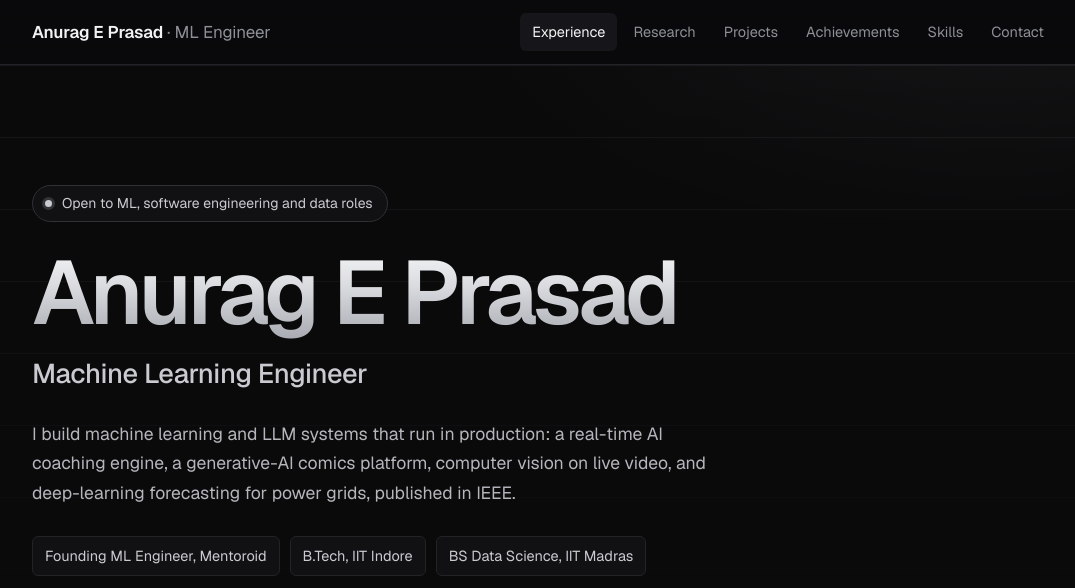
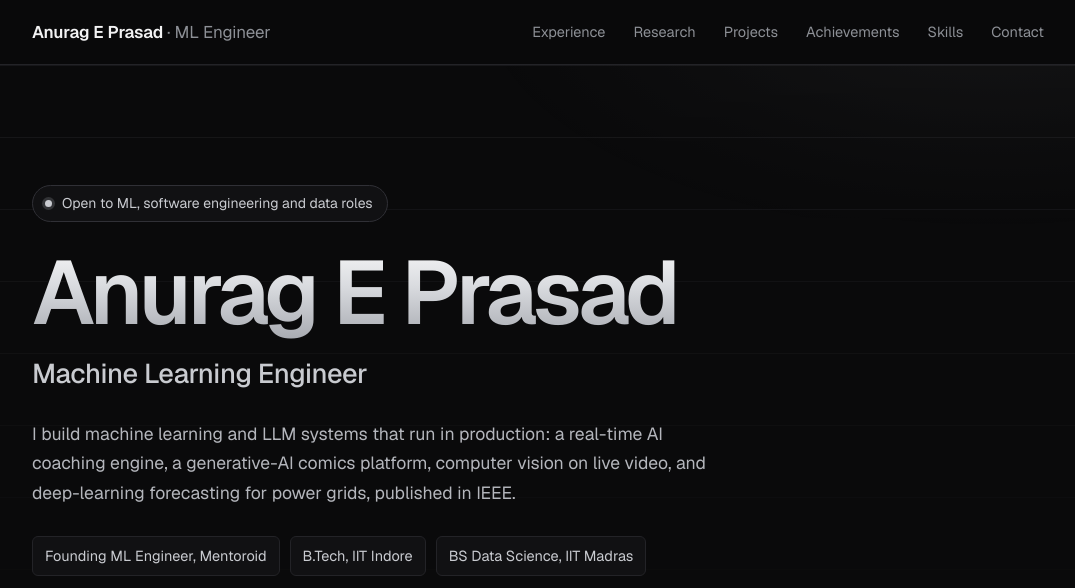
Before and after one commit to anurag2506/anurageprasad, a plain HTML site: page index.html in a window 1280 px wide. Shown: the top 588 px of the page, without its empty margins (96-1171 px from the left). Drawn offline with nearby package versions, Linux system fonts and the light colour scheme.

Commit message:
Update index.html

```diff
--- a/index.html
+++ b/index.html
@@ -42,11 +42,11 @@
   .silver{background:var(--silver-grad);-webkit-background-clip:text;background-clip:text;color:transparent}
 
   /* nav */
-  .nav{position:sticky;top:env(safe-area-inset-top,0px);z-index:30;background:rgba(10,10,11,.82);backdrop-filter:blur(12px);-webkit-backdrop-filter:blur(12px);border-bottom:1px solid var(--line)}
+  .nav{position:sticky;top:env(safe-area-inset-top,0px);z-index:30;background:rgba(10,10,11,.86);backdrop-filter:blur(10px);-webkit-backdrop-filter:blur(10px);border-bottom:1px solid var(--line);transform:translateZ(0);will-change:transform;contain:layout paint}
   .nav .wrap{display:flex;align-items:center;gap:24px;min-height:var(--navh)}
   .brand{font-weight:600;color:var(--ink);text-decoration:none;letter-spacing:-.01em;white-space:nowrap}
   .brand span{color:var(--muted);font-weight:400}
-  .links{display:flex;gap:4px;margin-left:auto;overflow-x:auto;scrollbar-width:none;-webkit-overflow-scrolling:touch}
+  .links{display:flex;gap:4px;margin-left:auto;overflow-x:auto;overscroll-behavior-x:contain;scroll-behavior:smooth;scrollbar-width:none;-webkit-overflow-scrolling:touch}
   .links::-webkit-scrollbar{display:none}
   .links a{font-size:14.5px;color:var(--muted);text-decoration:none;padding:7px 12px;border-radius:6px;white-space:nowrap;transition:color .2s,background .2s}
   .links a:hover{color:var(--ink)}
@@ -57,13 +57,13 @@
   }
 
   /* hero */
-  .hero{position:relative;border-bottom:1px solid var(--line);overflow:hidden}
+  .hero{position:relative;border-bottom:1px solid var(--line);overflow:hidden;contain:paint}
   .hero::before{content:"";position:absolute;inset:0;pointer-events:none;
     background:
       radial-gradient(900px 420px at 85% -10%, rgba(210,212,218,.10), transparent 60%),
       linear-gradient(var(--line) 1px, transparent 1px) 0 0/100% 72px;
     -webkit-mask-image:linear-gradient(180deg,#000 0%,transparent 90%);mask-image:linear-gradient(180deg,#000 0%,transparent 90%);
-    opacity:.55}
+    opacity:.55;transform:translateZ(0)}
   .hero .wrap{position:relative;padding-block:clamp(64px,10vw,120px) clamp(56px,8vw,88px)}
   .avail{display:inline-flex;align-items:center;gap:10px;padding:6px 14px 6px 12px;border:1px solid var(--line-2);border-radius:999px;font-size:14px;color:var(--silver);background:var(--surface)}
   .avail i{width:7px;height:7px;border-radius:50%;background:var(--silver);box-shadow:0 0 0 3px rgba(201,203,208,.18)}
@@ -81,6 +81,11 @@
 
   /* sections */
   section{padding-block:clamp(64px,9vw,104px);border-bottom:1px solid var(--line)}
+  /* hover effects only where a real pointer exists — they cause repaint churn on touch scrolling */
+  @media (hover:none){
+    .btn:hover,.site:hover,.card:hover{transform:none}
+    .rows li:hover{background:none}
+  }
   .head{display:flex;flex-direction:column;gap:10px;margin-bottom:clamp(32px,5vw,52px);max-width:62ch}
   .head h2{font-size:clamp(1.9rem,4vw,2.7rem);line-height:1.1}
   .head p{font-size:1.05rem}
@@ -524,20 +529,49 @@
   }));
 
   // active section in nav
-  const links = [...document.querySelectorAll('#links a')];
-  const map = new Map(links.map(a => [a.getAttribute('href').slice(1), a]));
-  if ('IntersectionObserver' in window){
-    const io = new IntersectionObserver(entries => {
-      entries.forEach(e => {
-        if (e.isIntersecting){
-          links.forEach(a => a.classList.remove('active'));
-          const a = map.get(e.target.id);
-          if (a){ a.classList.add('active'); a.scrollIntoView({block:'nearest', inline:'nearest'}); }
-        }
-      });
-    }, {rootMargin:'-45% 0px -50% 0px'});
-    map.forEach((_, id) => { const s = document.getElementById(id); s && io.observe(s); });
+  const bar = document.getElementById('links');
+  const links = [...bar.querySelectorAll('a')];
+  const sections = links
+    .map(a => ({ a, el: document.getElementById(a.getAttribute('href').slice(1)) }))
+    .filter(x => x.el);
+
+  let current = null;
+  function setActive(a){
+    if (a === current) return;            // nothing changed: touch no DOM, cause no reflow
+    if (current) current.classList.remove('active');
+    current = a;
+    if (!a) return;
+    a.classList.add('active');
+    // Keep the chip in view by scrolling ONLY the nav strip sideways.
+    // (scrollIntoView would also scroll the page and fight the user.)
+    if (bar.scrollWidth > bar.clientWidth + 1){
+      const pad = 16;
+      const left = a.offsetLeft - pad;
+      const right = a.offsetLeft + a.offsetWidth + pad;
+      if (left < bar.scrollLeft) bar.scrollLeft = left;
+      else if (right > bar.scrollLeft + bar.clientWidth) bar.scrollLeft = right - bar.clientWidth;
+    }
   }
+
+  // One rAF-throttled read per scroll burst; no layout writes while scrolling.
+  let queued = false;
+  function update(){
+    queued = false;
+    const line = window.innerHeight * 0.35;   // the section crossing this line is "current"
+    let found = null;
+    for (const s of sections){
+      const r = s.el.getBoundingClientRect();
+      if (r.top <= line && r.bottom > line){ found = s.a; break; }
+      if (r.top > line) break;
+      found = s.a;
+    }
+    if (window.scrollY < 40) found = null;    // at the very top, nothing is active
+    setActive(found);
+  }
+  function onScroll(){ if (!queued){ queued = true; requestAnimationFrame(update); } }
+  addEventListener('scroll', onScroll, {passive:true});
+  addEventListener('resize', onScroll, {passive:true});
+  update();
 
   // copy email
   const btn = document.getElementById('copy'), addr = document.getElementById('addr'), note = document.getElementById('copied');
```
